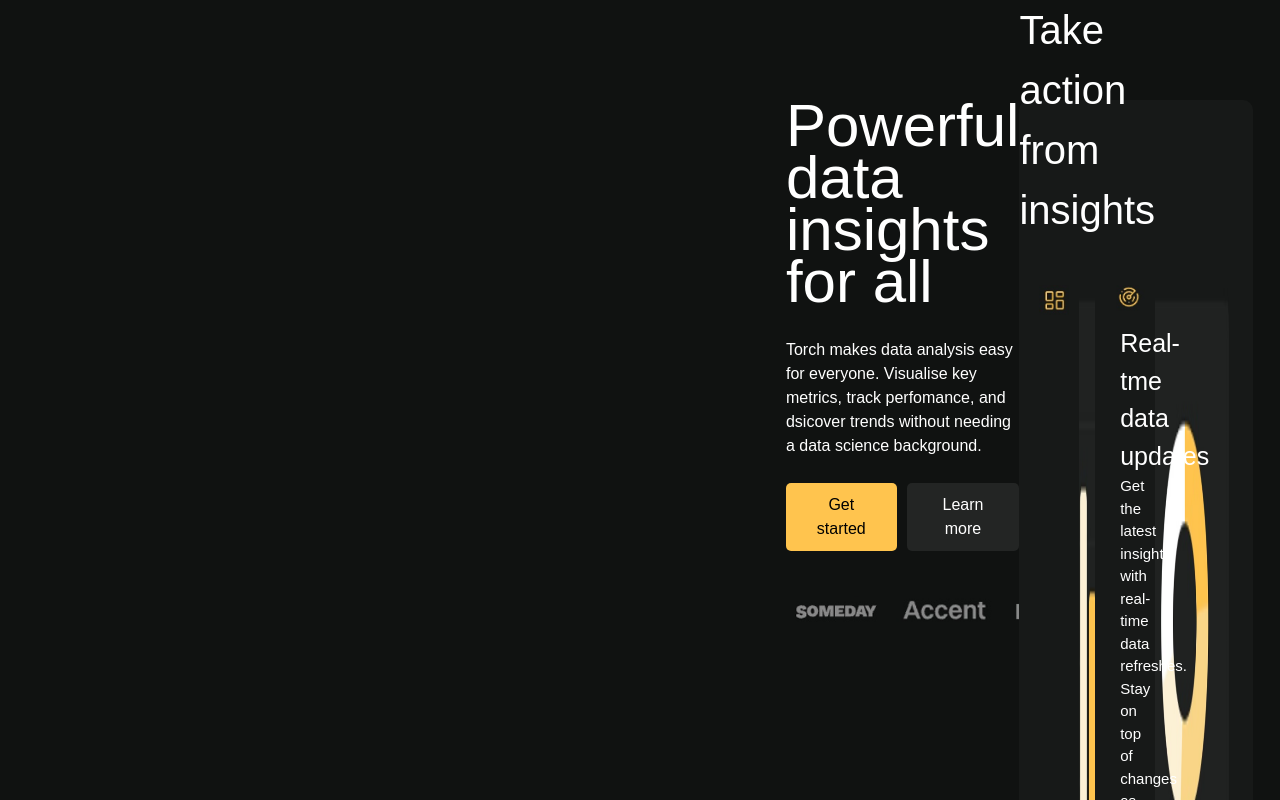
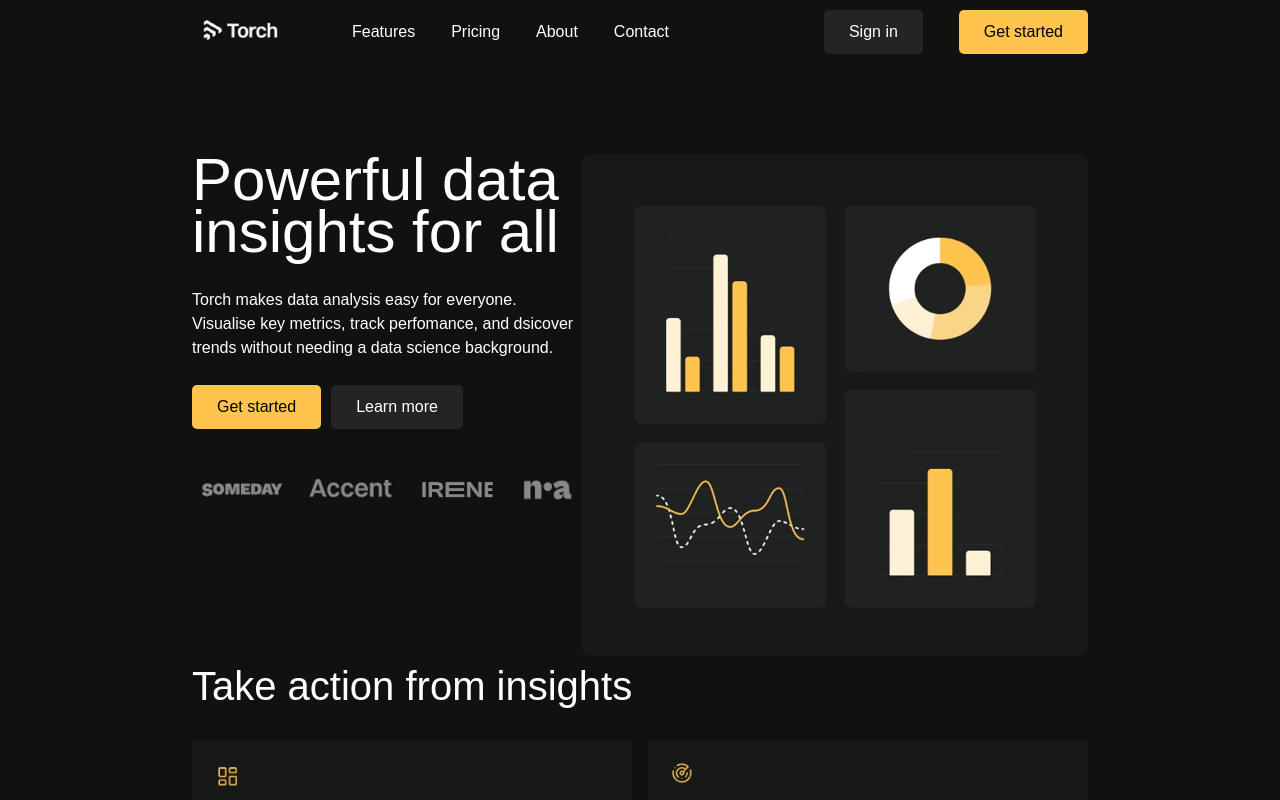
Before and after one commit to AlexanderMenshikoff/business_proj, a Next.js app: page / in a window 1280 px wide. Shown: the top 800 px of the page. Built offline with nearby package versions, Linux system fonts and the light colour scheme.

Commit message:
update template styles

```diff
--- a/src/app/components/Template.tsx
+++ b/src/app/components/Template.tsx
@@ -1,9 +1,11 @@
-const Template = ({children}: Readonly<{
-    children: React.ReactNode;
-  }>) => {
-    return(
-        <div className="flex w-[70vw]">{children}</div>
-    )
-}
+const Template = ({
+  children,
+}: Readonly<{
+  children: React.ReactNode;
+}>) => {
+  return (
+    <div className="flex w-[70vw] flex-wrap justify-center">{children}</div>
+  );
+};
 
-export default Template
+export default Template;
```
